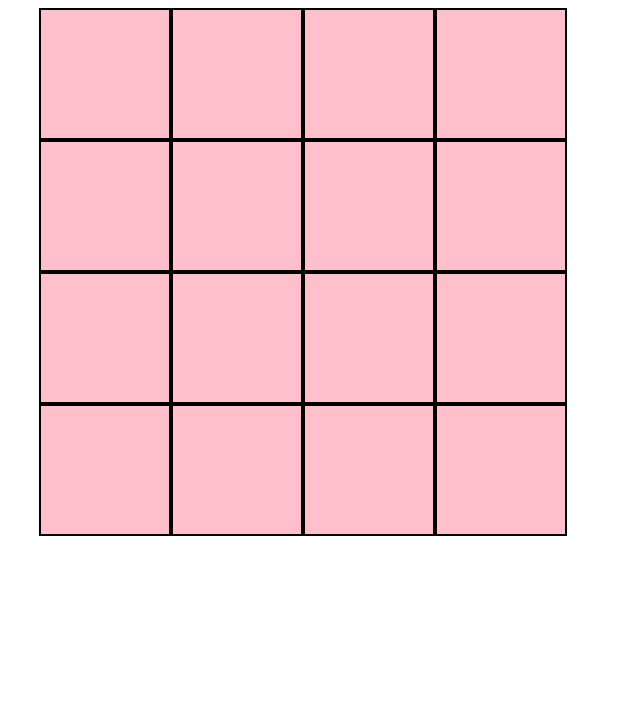
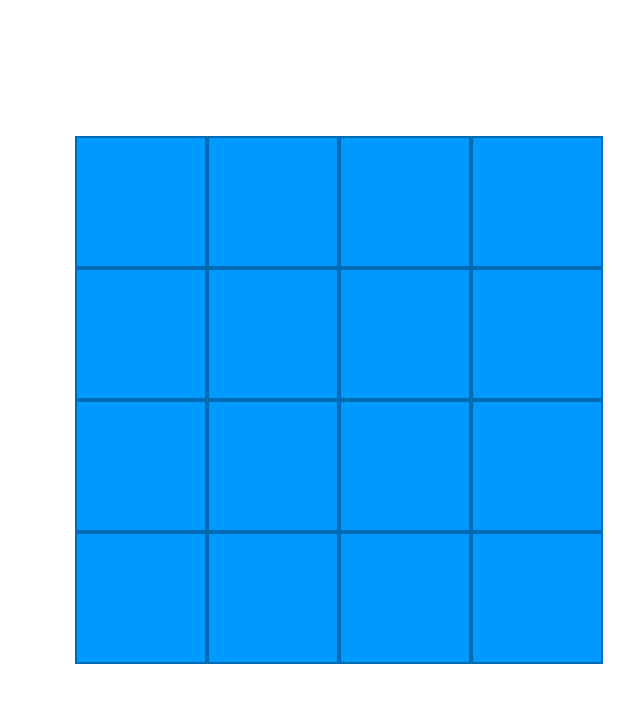
Before and after one commit to paulVer777/-Memory, a plain HTML site: page index.html in a window 1280 px wide. Shown: the whole page, without its empty margins (301-941 px from the left). Drawn offline with Linux system fonts and the light colour scheme.

Commit message:
corrections

```diff
--- a/app.js
+++ b/app.js
@@ -23,7 +23,7 @@ Array.prototype.shuffle = function(){
 
 class Game {
     constructor(){
-        this.password = ['a','a','b','b','c','c','d','d','e','e','f','f','g','g','h','h']
+        this.password = ['A', 'A', 'B', 'B', 'C', 'C', 'D', 'D', 'E', 'E', 'F', 'F', 'G', 'G', 'H', 'H']
         this.mixedPassword = this.password.shuffle()
         this.firstShoot = null
         this.waiter = false
@@ -33,39 +33,30 @@ class Game {
     makeBoard(){
 
         this.mixedPassword.map((value,index) => {
-
-
             const div = document.createElement('div')
-
             div.classList.add('tile')
 
             div.addEventListener('click',()=>{
-
                 this.waiter || this.shoot(value, index)
-
             })
 
             document.querySelector('.board').appendChild(div)
-
         })
     }
     shoot(value,index){
-
         document.querySelector('.board').childNodes[index].textContent = value
 
     if( this.firstShoot === null && !this.shooted.includes(value)){
         this.firstShoot = index
+    }
 
-    }
     else if( this.firstShoot !== null && this.firstShoot !== index){
-
 
         if(this.mixedPassword[this.firstShoot] === this.mixedPassword[index]){
           this.firstShoot = null
           this.score++
           this.shooted += value
           this.areWeTheChampions()
-
         }
         else{
 
@@ -78,15 +69,11 @@ class Game {
                 this.waiter = false
             },2000)
         }
-
     }
-
     }
-
     areWeTheChampions(){
 
         this.score === this.mixedPassword.length / 2 && setTimeout(() => alert('Congratulations !!!  Victory!!!'),200 )
-
     }
 }
 
--- a/index.html
+++ b/index.html
@@ -5,12 +5,14 @@
     <meta name="viewport" content="width=device-width, initial-scale=1.0">
     <meta http-equiv="X-UA-Compatible" content="ie=edge">
     <link rel = 'stylesheet' href = "styles.css" >
+    <link href="https://fonts.googleapis.com/css?family=Press+Start+2P" rel="stylesheet">
     <title>Guess Whhaat</title>
 </head>
 
 <body>
-    <div class='board'></div>
-    <!-- <script src = 'script.js'></script> -->
+    <div class="board-wrapper">
+        <div class='board'></div>
+    </div>
     <script src="app.js"></script>
 </body>
 </html>
--- a/styles.css
+++ b/styles.css
@@ -1,23 +1,44 @@
+
+*{
+    margin:0;
+    padding: 0;
+}
+
+:root{
+    --color-primary:#0099ff;
+    --color-secondary:#006bb3;
+    --color-white:#fff;
+    --color-black:#000;
+}
 
 body{
+    font-family: 'Press Start 2P',
+    cursive;
+    color:var(--color-white);
+}
+
+.board-wrapper{
+    height: 100vh;
     display: flex;
     justify-content: center;
-
+    align-items: center;
 }
 
 .board{
     display: flex;
-    max-width: 600px;
+    justify-content: center;
+    max-width: 650px;
     flex-wrap: wrap;
+
 }
 
 .tile{
     padding: 4rem;
-    border:2px solid black;
-    background-color: pink;
+    border:2px solid var(--color-secondary);
+    background-color: var(--color-primary);
     background-position: center;
     background-size: cover;
-    font-size: 2rem;
+    font-size: 1.5rem;
 }
 
 .clicked{
```
